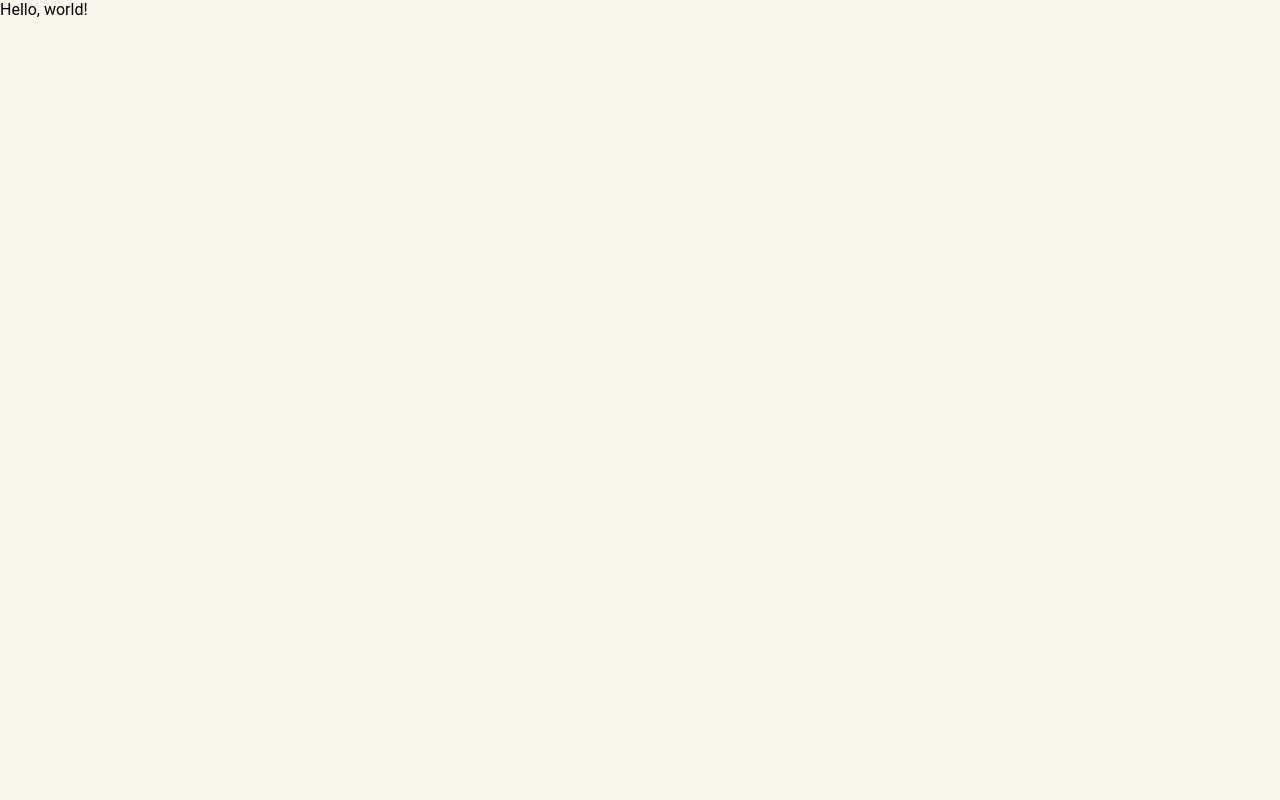
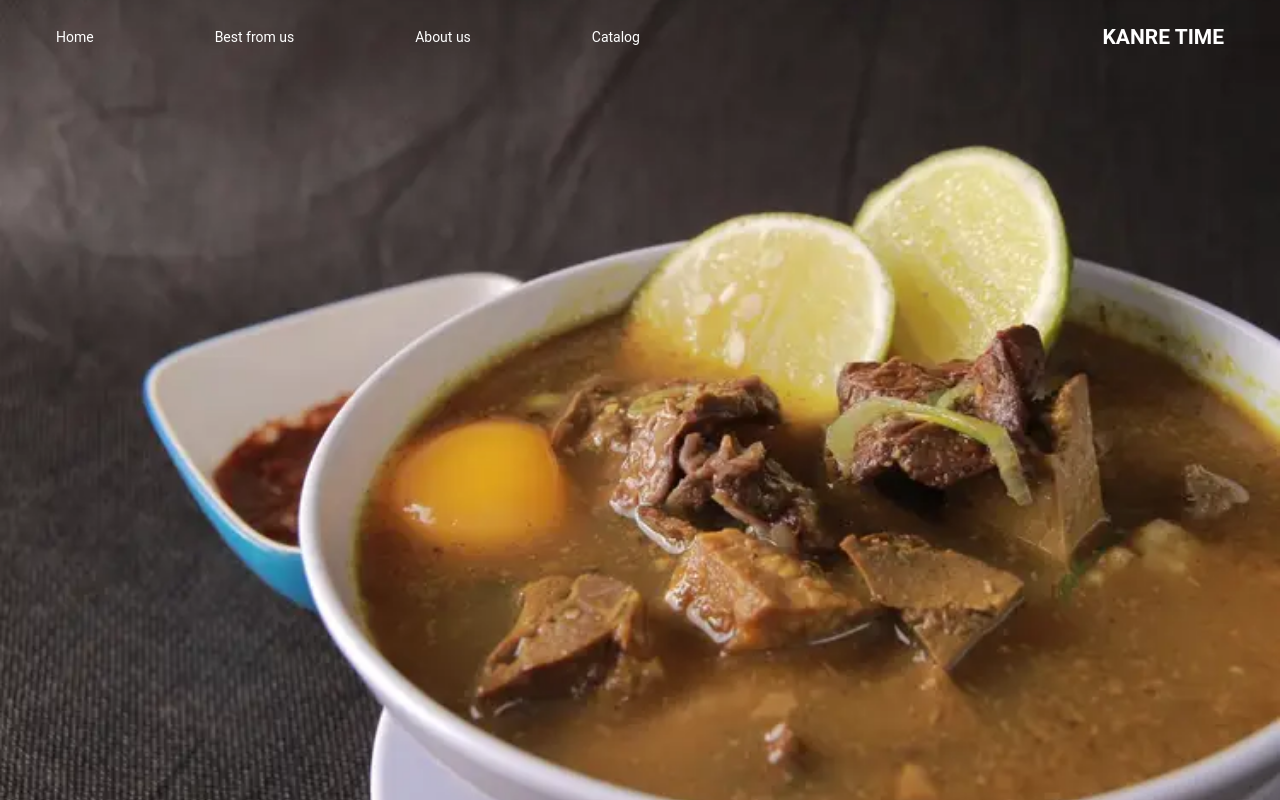
Before and after one commit to FadilMS18/PDT-Web-UMKM, a plain HTML site: page index.html in a window 1280 px wide. Drawn offline with Linux system fonts and the light colour scheme.

Commit message:
added navbar to the page
added navbar to the page
the navbar have little bit of hover animation
every time the button get hovered, the button will be scale up

```diff
--- a/index.html
+++ b/index.html
@@ -1,12 +1,28 @@
 <!DOCTYPE html>
 <html lang="en">
-<head>
-    <meta charset="UTF-8">
-    <meta name="viewport" content="width=device-width, initial-scale=1.0">
+  <head>
+    <meta charset="UTF-8" />
+    <meta name="viewport" content="width=device-width, initial-scale=1.0" />
     <title>Web UMKM PDT</title>
-    <link rel="stylesheet" href="./style.css"/>
-</head>
-<body>
-    Hello, world!
-</body>
+    <link rel="stylesheet" href="./style.css" />
+  </head>
+  <body>
+    <nav class="absolute">
+      <div id="nav-left">
+        <p>Home</p>
+        <p>Best from us</p>
+        <p>About us</p>
+        <p>Catalog</p>
+      </div>
+      <div id="nav-right">
+        <h2>KANRE TIME</h2>
+      </div>
+    </nav>
+    <header>
+        <div class="overlay-header"></div>
+    </header>
+
+
+    <script src="main.js"></script>
+  </body>
 </html>
--- a/style.css
+++ b/style.css
@@ -7,3 +7,63 @@
     margin:0;
     padding:0;
 }
+
+body{
+    position: relative;
+}
+
+.absolute{
+    position: absolute;
+}
+
+nav{
+    top: 0;
+    left:0;
+    right:0;
+    /* background-color: rgba(0, 0, 0, 0.61); */
+    padding:25px 56px;
+    display: flex;
+    align-items: center;
+    font-size: 14px
+
+}
+
+#nav-left{
+    display: flex;
+    justify-content: space-between;
+    flex: .5;
+
+}
+
+#nav-left > p{
+    color: white;
+    cursor: pointer;
+    transition: .2s
+    /* background-color: lightcoral; */
+}
+
+#nav-left > p:hover{
+    transform: scale(1.15);
+}
+
+#nav-right{
+    display: flex;
+    justify-content: end;
+    flex: .5;
+}
+#nav-right >h2{
+    color:white;
+    transition: .25s;
+    cursor: pointer;
+}
+#nav-right > h2:hover{
+    transform: scale(1.15);
+
+}
+
+header{
+    background: url(./assets/IMG/Pallubasa-shutterstock_1737686360.webp);
+    background-size: cover;
+    background-position: center;
+    height: 100vh;
+}
```
Also changed, not shown: assets/IMG/Pallubasa-shutterstock_1737686360.webp (added), assets/IMG/Screenshot 2025-10-29 215719.png (deleted), assets/IMG/Screenshot 2025-10-31 151951.png (deleted), 2 other files.
